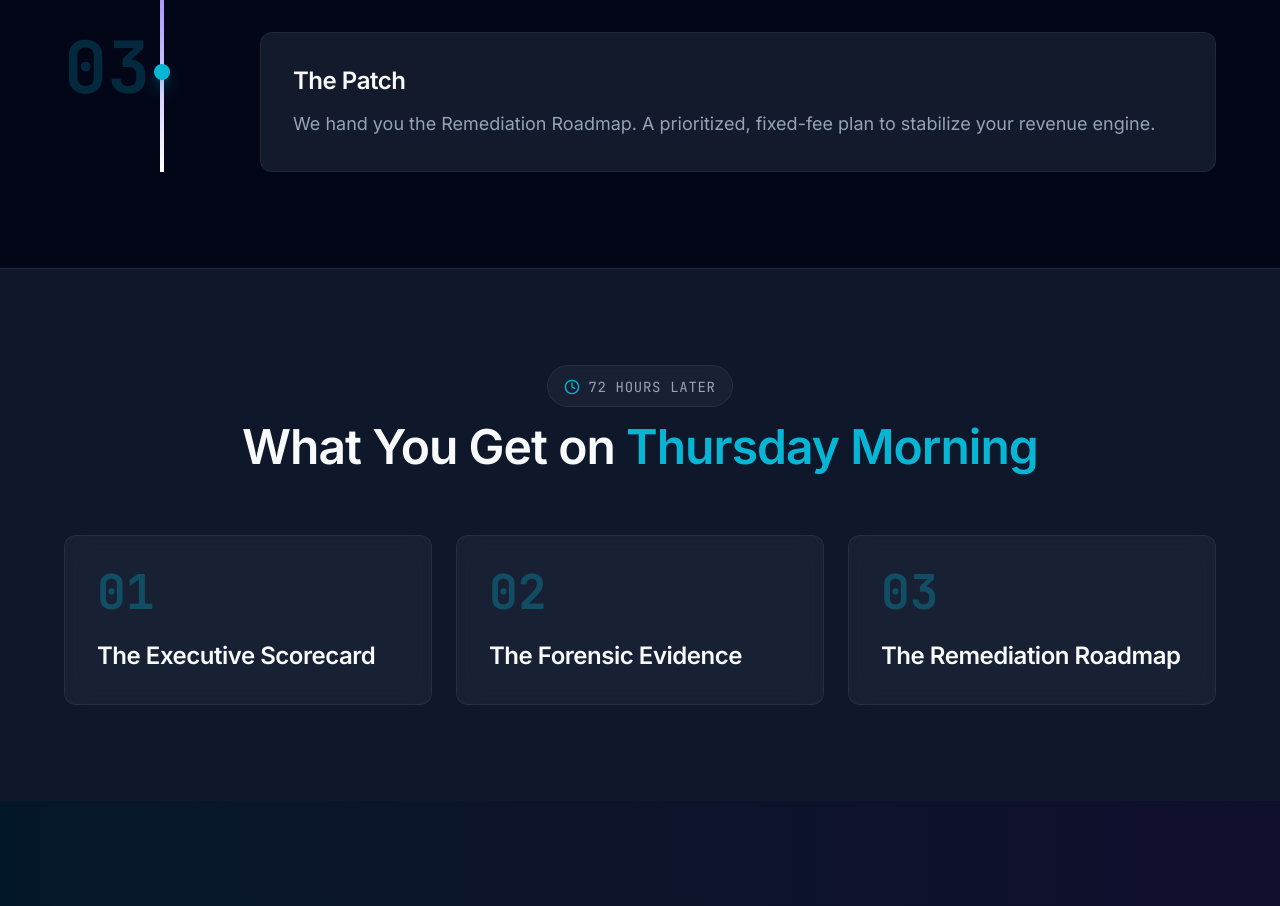
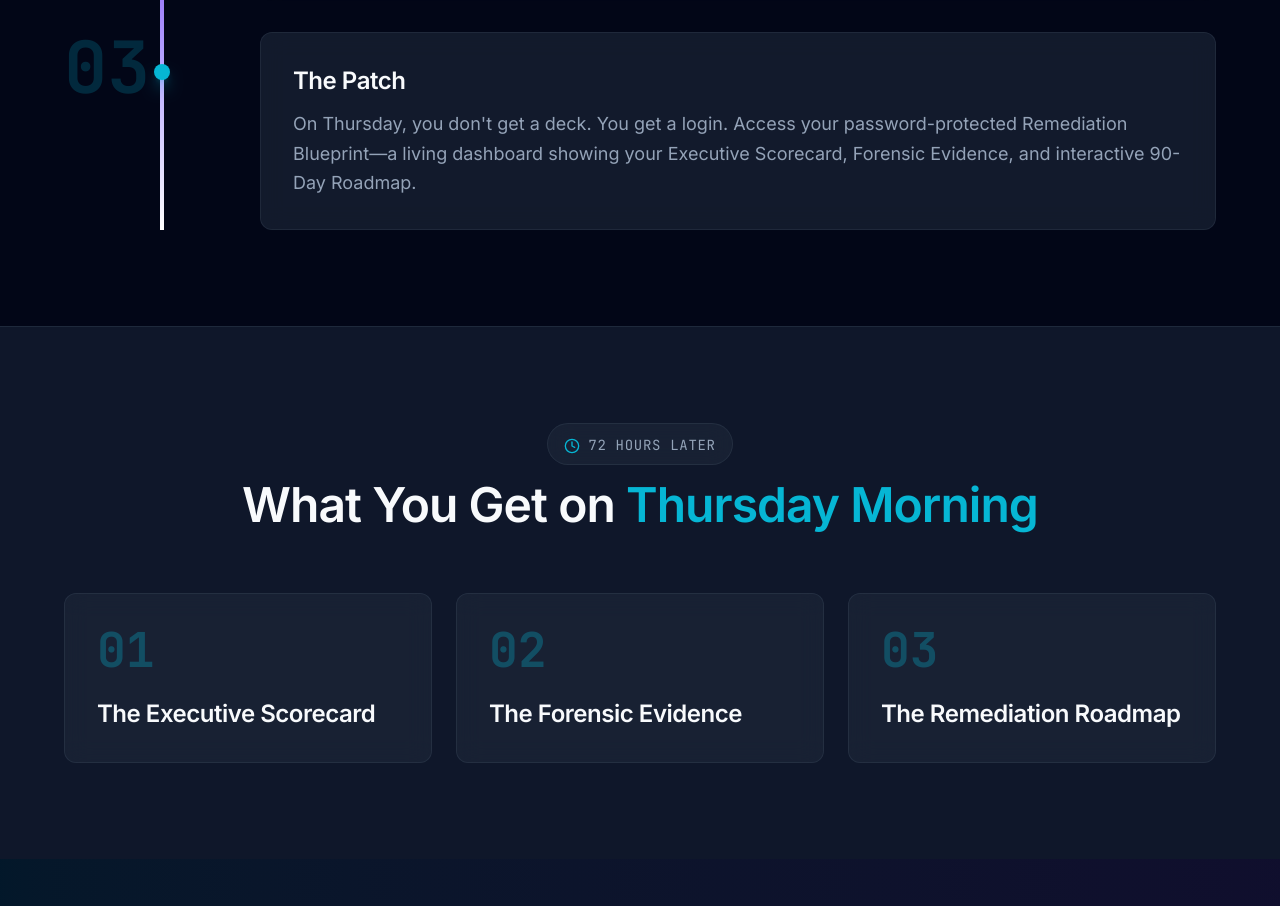
Before and after one commit to KupermanAdvisors/refactor-sprint, a Next.js app: page / in a window 1280 px wide. Shown: the part 3087-3993 px from the top of the page. Built offline with nearby package versions, Linux system fonts and the light colour scheme.

Commit message:
Update Day 3 description to emphasize interactive dashboard delivery over static deck
Co-authored-by: Cursor <cursoragent@cursor.com>

```diff
--- a/app/page.tsx
+++ b/app/page.tsx
@@ -358,7 +358,7 @@ export default function Home() {
                 {
                   day: "03",
                   title: "The Patch",
-                  description: "We hand you the Remediation Roadmap. A prioritized, fixed-fee plan to stabilize your revenue engine.",
+                  description: "On Thursday, you don't get a deck. You get a login. Access your password-protected Remediation Blueprint—a living dashboard showing your Executive Scorecard, Forensic Evidence, and interactive 90-Day Roadmap.",
                 },
               ].map((item, index) => (
                 <motion.div
```
